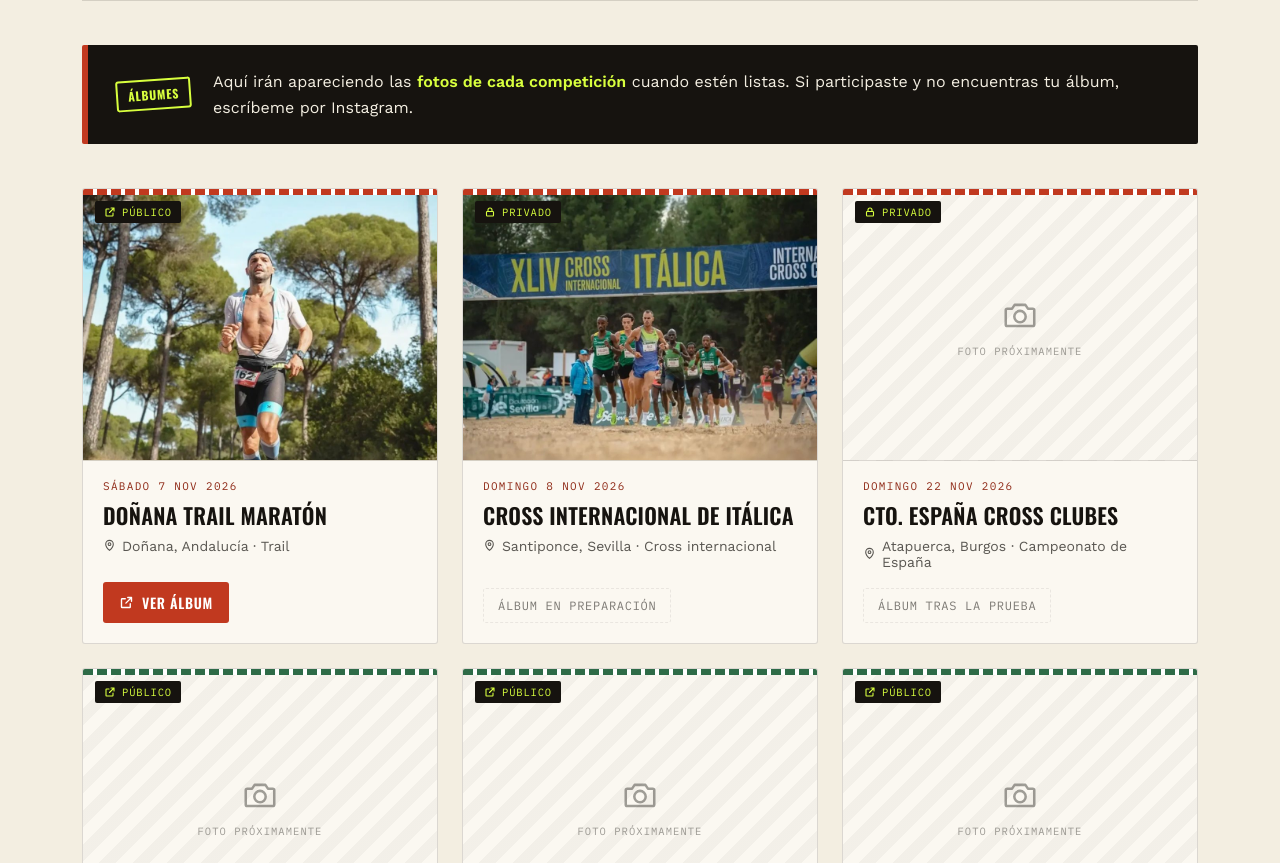
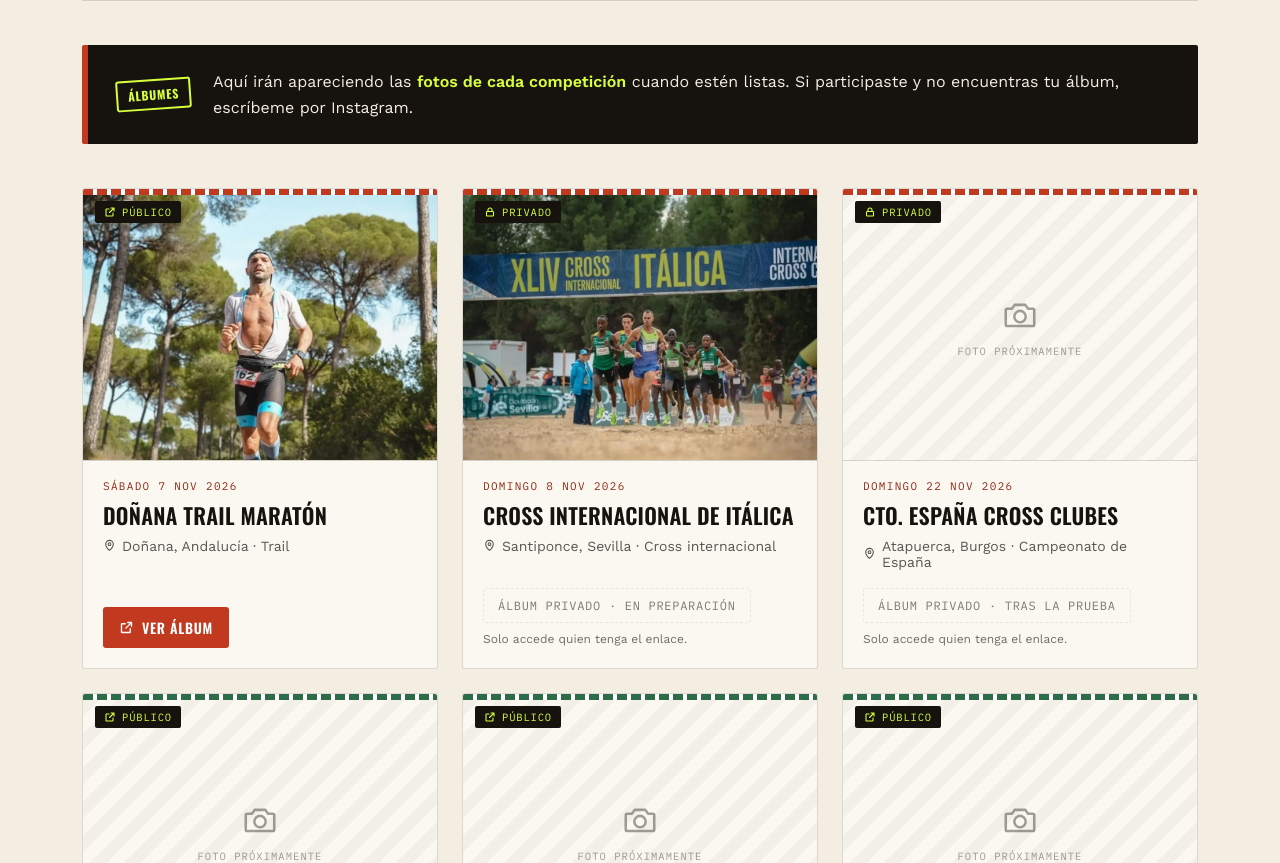
Before and after one commit to finidiblanco/didnotfinish, a website: page galeria/index.html in a window 1280 px wide. Shown: the part 237-1100 px from the top of the page. Drawn offline with nearby package versions, Linux system fonts and the light colour scheme.

Commit message:
Galería: indicar «Álbum privado» aunque aún no haya enlace
Co-Authored-By: Claude Sonnet 5.5 <noreply@anthropic.com>
Claude-Session: https://claude.ai/code/session_015PMYqcWNqL8heBbR7Fuo8z

```diff
--- a/galeria/index.html
+++ b/galeria/index.html
@@ -631,7 +631,8 @@ list.innerHTML=GALERIA.map(g=>{
     action=`<a class="gbtn${priv?' private':''}" href="${esc(g.albumUrl)}" target="_blank" rel="noopener noreferrer">${priv?ICON.lock:ICON.open}${priv?'Acceder al álbum':'Ver álbum'}</a>`
       +(priv?'<p class="gnote">Álbum privado: solo accede quien tiene el enlace.</p>':'');
   } else {
-    action=`<span class="gsoon">${future?'Álbum tras la prueba':'Álbum en preparación'}</span>`;
+    action=`<span class="gsoon">${priv?'Álbum privado · '+(future?'tras la prueba':'en preparación'):(future?'Álbum tras la prueba':'Álbum en preparación')}</span>`
+      +(priv?'<p class="gnote">Solo accede quien tenga el enlace.</p>':'');
   }
   return `<li class="gcard${g.andaluz?' andaluz':''}">
     <div class="gstripe"></div>
```
